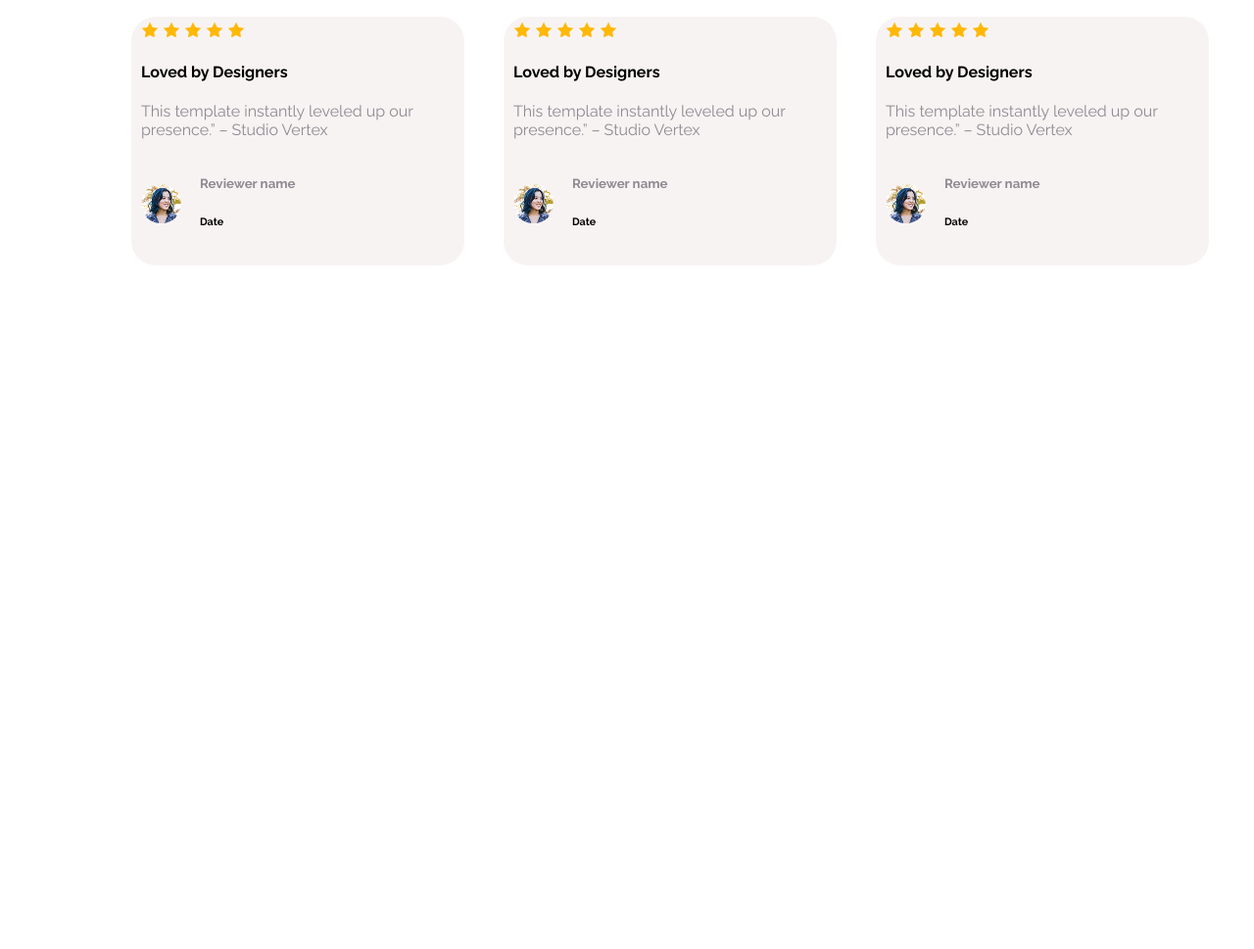
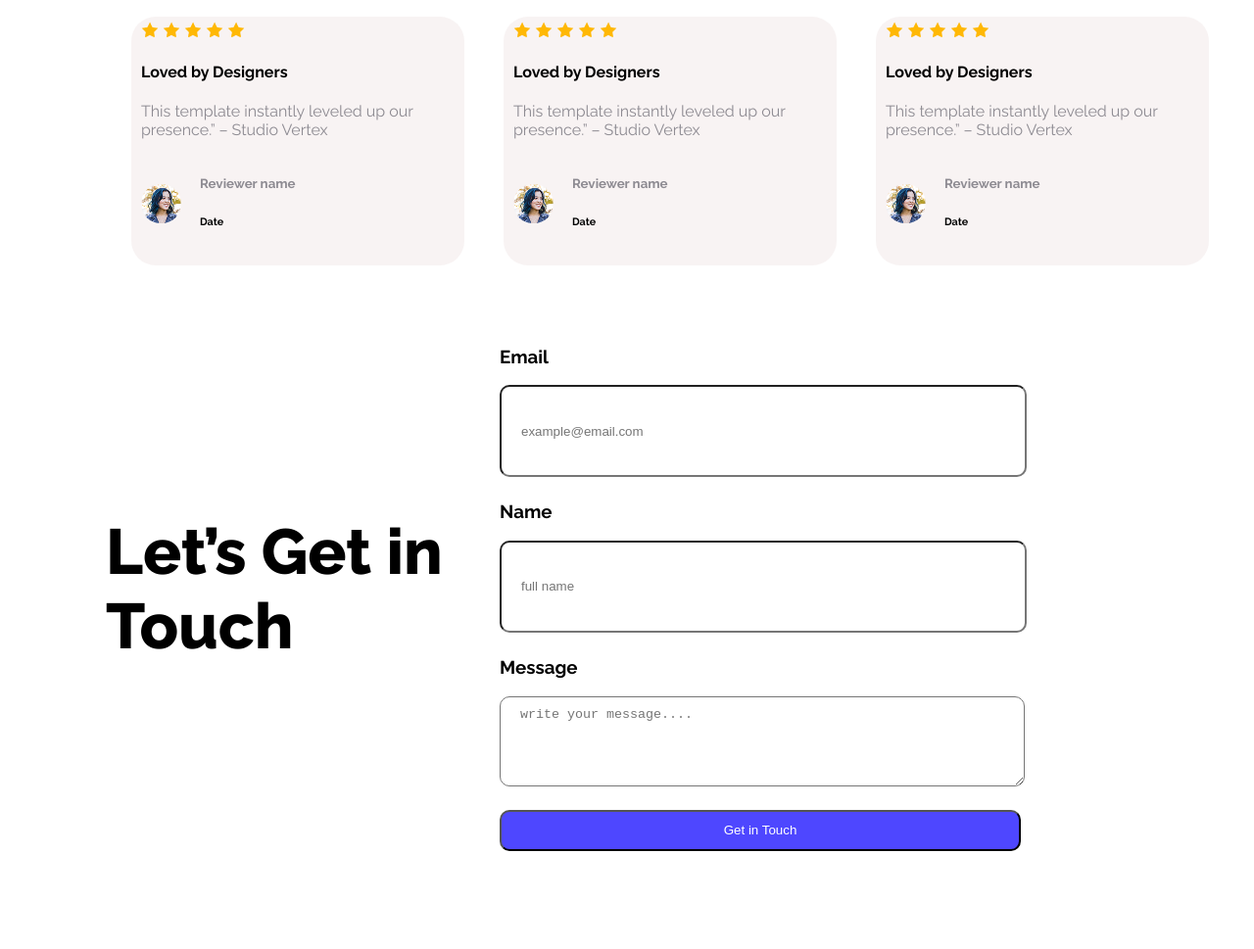
Before and after one commit to Ruhulamin1130/no-one-assinment, a plain HTML site: page index.html in a window 1280 px wide. Shown: the part 1343-2312 px from the top of the page at 98% size. Before the commit the page ends 1614 px from the top, so only its background shows below. Drawn offline with Linux system fonts and the light colour scheme.

Commit message:
Touch section added here

```diff
--- a/index.html
+++ b/index.html
@@ -122,6 +122,22 @@
 
         </section>
 
+        <section class="touch-sec">
+            <div class="touch-contaner">
+               <div class="touc-h1">
+                 <h1 class="touch-titl">Let’s Get in Touch</h1>
+               </div>
+            <div class="tuch-info">
+                <h3>Email</h3>
+                <input type="email" name="" id="" placeholder="example@email.com">
+                 <h3>Name</h3>
+                <input type="text" name="" id="" placeholder="full name ">
+                 <h3>Message</h3>
+                <textarea name="" id="" cols="30" rows="10" placeholder="write your message...."></textarea>
+                <button class="btn-one tuc-btn">Get in Touch</button>
+            </div>
+            </div>
+        </section>
     </main>
 
     <footer>
--- a/style.css
+++ b/style.css
@@ -152,3 +152,38 @@ h2.usr-tit {
 section.user-sec.sey {
     background-color: white;
 }
+
+/* touch sec start here */
+
+section.touch-sec {
+    width: 1140px;
+    height: 632px;
+}
+
+.touch-contaner {
+
+    display: flex;
+    justify-content: space-between;
+    align-items: center;
+    margin: 100px;
+}
+section input[type="text"], section input[type="email"], section textarea {
+    width: 494px;
+    height: 70px;
+    border-radius: 10px;
+    background-color: #FFFFFF;
+    display: block;
+    padding: 10px 20px;
+    margin-bottom: 24px;
+
+}
+h1.touch-titl {
+    font-size: 65px;
+    font-weight: 800;
+}
+button.btn-one.tuc-btn {
+    width: 532px;
+}
+h1.touch-titl {
+    width: 360px;
+}
```
